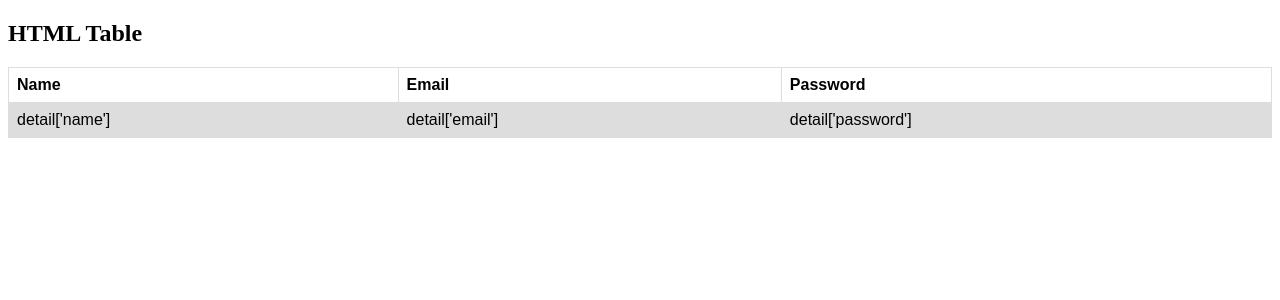
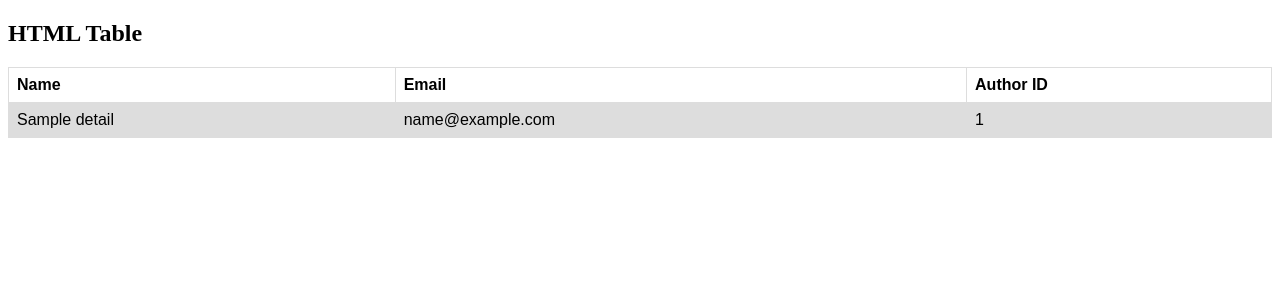
Before and after one commit to Koffi-Cobbin/TeXperienceBlog, a Flask app: template src/templates/users/users.html in a window 1280 px wide. Shown: the top 300 px of the page. Run offline with Flask 2, Linux system fonts and the light colour scheme; the template is opened without the code that fills it: most values are stand-ins (such as "Sample title", 1, 10 or a date in 2020).

Commit message:
Update users.html

```diff
--- a/src/templates/users/users.html
+++ b/src/templates/users/users.html
@@ -27,13 +27,13 @@ tr:nth-child(even) {
   <tr>
     <th>Name</th>
     <th>Email</th>
-    <th>Password</th>
+    <th>Author ID</th>
   </tr>
   {% for detail in details %}
   <tr>
-    <td>detail['name']</td>
-    <td>detail['email']</td>
-    <td>detail['password']</td>
+    <td> {{ detail['name'] }} </td>
+    <td> {{ detail['email'] }} </td>
+    <td> {{ detail['author_id'] }} </td>
   </tr>
   {% endfor %}
 </table>
```
